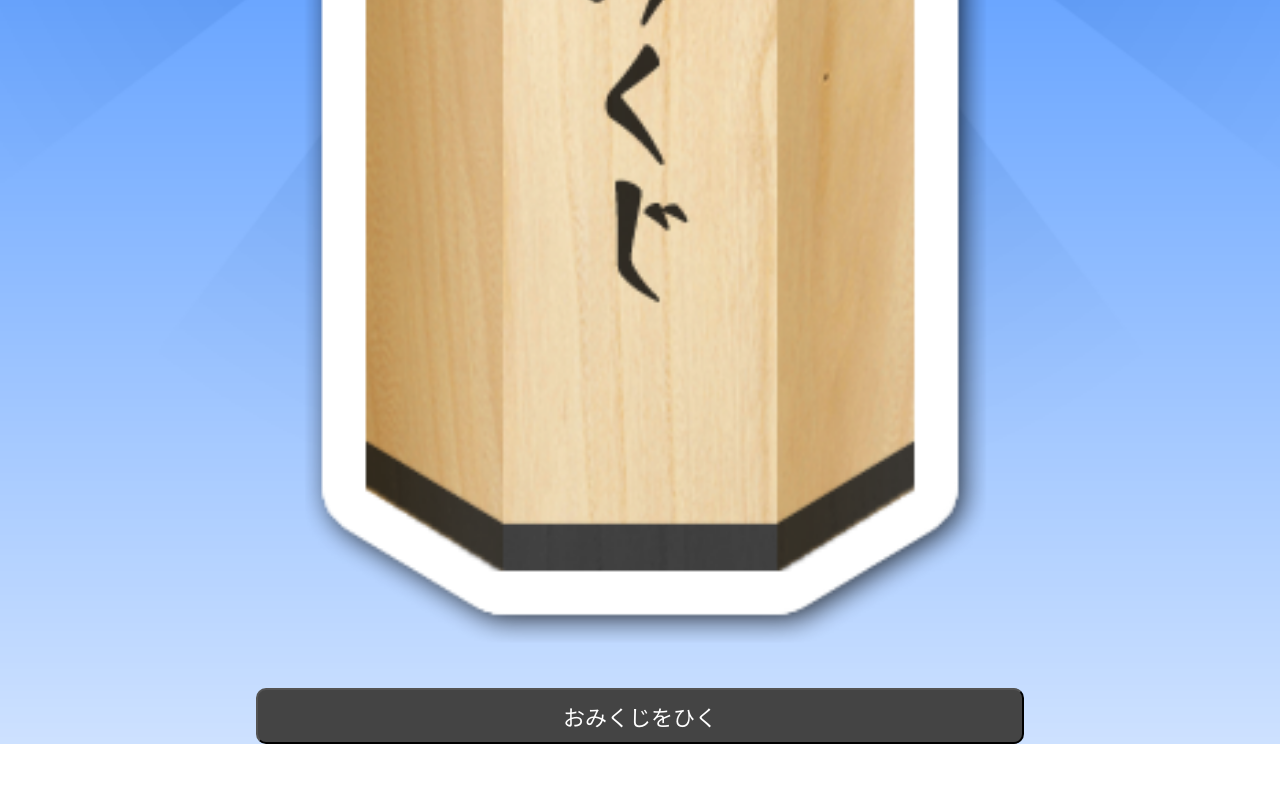
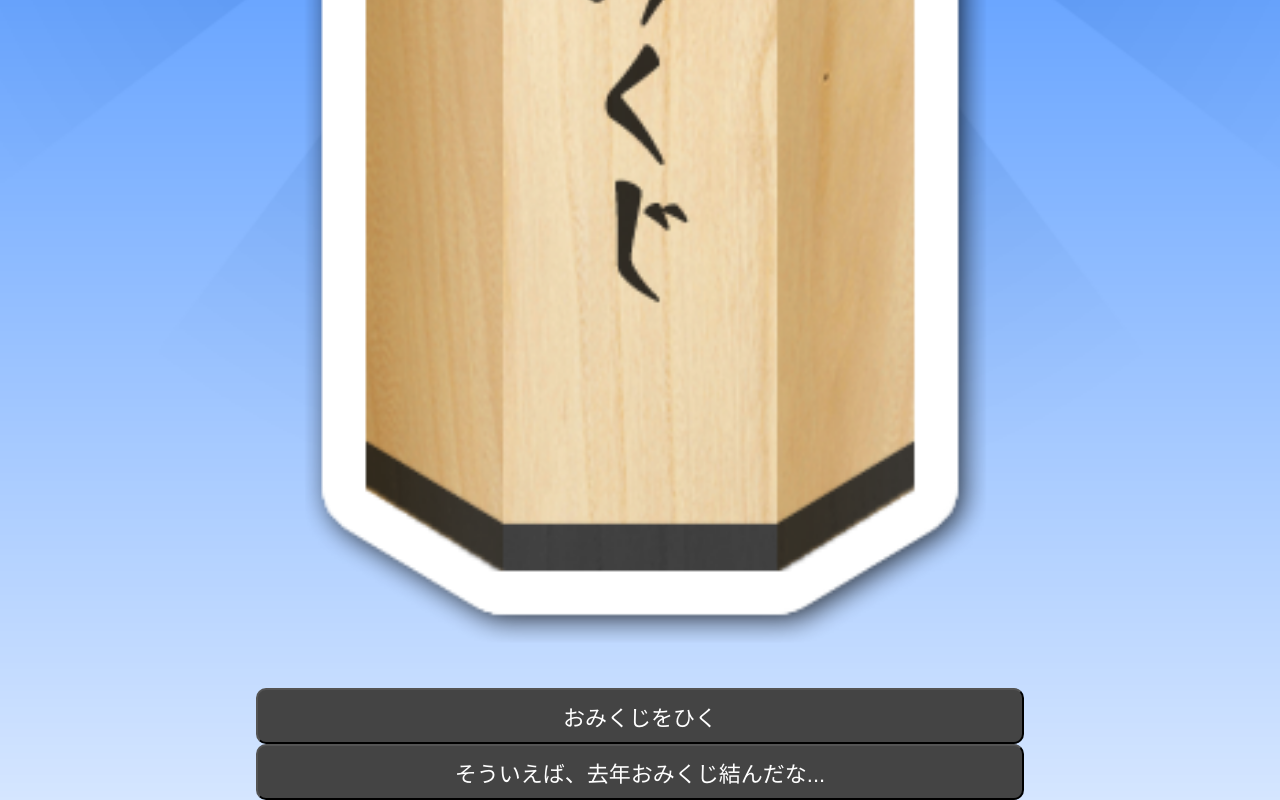
Before and after one commit to 22014024/omikugi, a website: page www/index.html in a window 1280 px wide. Shown: the part 810-1610 px from the top of the page. Before the commit the page ends 1554 px from the top, so only its background shows below. Drawn offline with Linux system fonts and the light colour scheme.

Commit message:
そういえば

```diff
--- a/www/css/style.css
+++ b/www/css/style.css
@@ -21,3 +21,12 @@ body {
     color: white;
     outline: none;
 }
+#replayBtn{
+  width: 60%;
+  padding: 10px;
+    font-size: 22px;
+    border-radius: 10px;
+    background-color: #444444;
+    color: white;
+    outline: none;
+}
--- a/www/index.html
+++ b/www/index.html
@@ -29,12 +29,32 @@
 
         document.getElementById("omikuji").src = "images/" + image_name;
         document.getElementById("playBtm").innerHTML = "やりなおす";
+        document.getElementById("replayBtm").innerHTM = "結果を結んでもう一度";
 
+      }
+      function replay(){
+        var no = Math.floor(Math.ramdom()*3);
+
+        var image_name;
+        if(no == 0){
+          image_name = "daikichi.png";
+        }else if (no == 1){
+          image_name = "chuukichi.png";
+        }else{
+          image_name = "shoukichi.png";
+        }
+
+        alert("おみくじが出ました！wさて結果は？");
+
+        document.getElementById("omikuji").src = "images/" + image_name;
+        document.getElementById("playBtm").innerHTML = "やりなおす";
+        document.getElementById("replayBtm").innerHTM = "結果を結んでもう一度";
       }
     </script>
 </head>
 <body>
 	<img src="images/omikuji-box.png" id="omikuji">
     <button id="playBtn" onclick="play()">おみくじをひく</button>
+    <button id="replayBtn" onclick="replay()">そういえば、去年おみくじ結んだな...</button>
 </body>
 </html>
```
